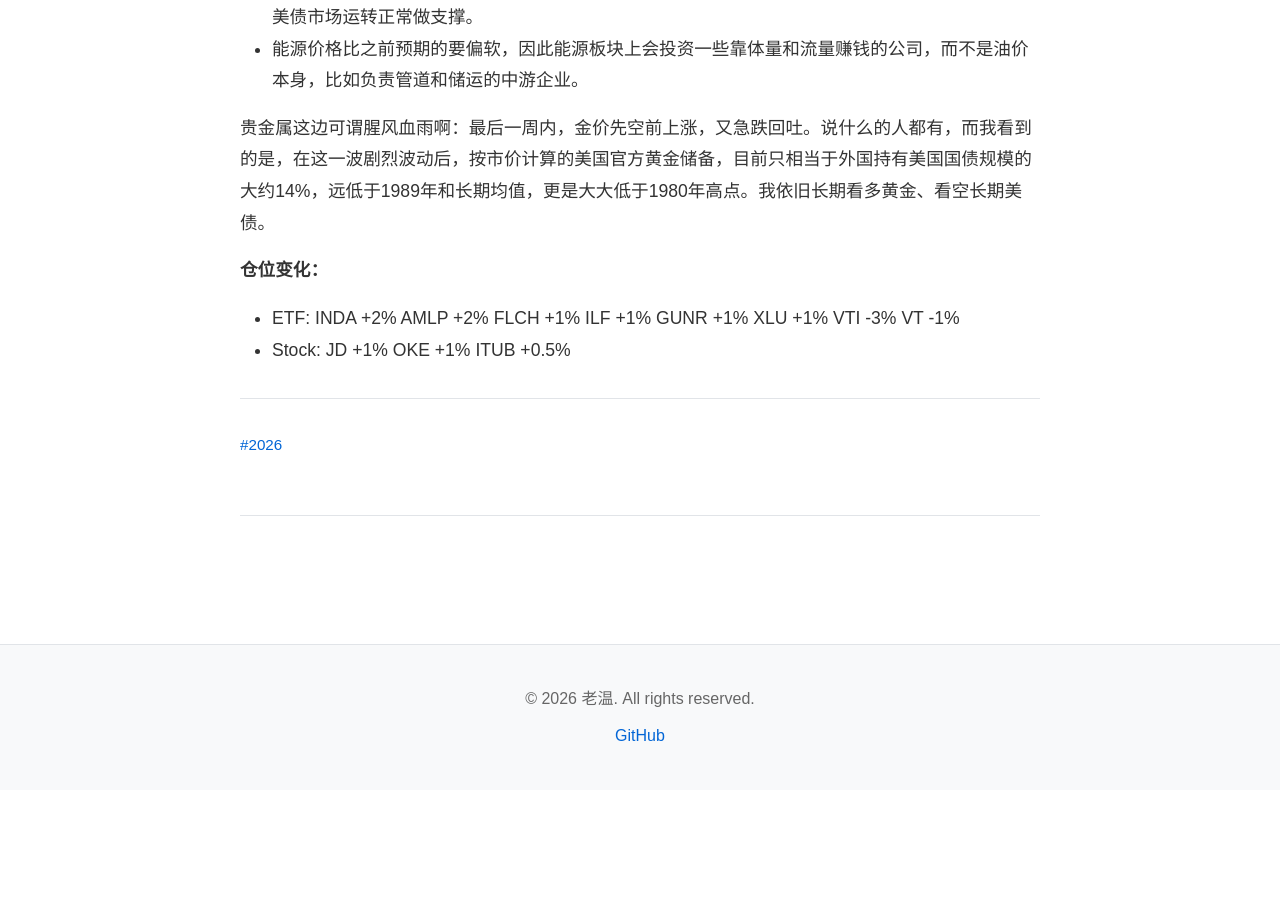
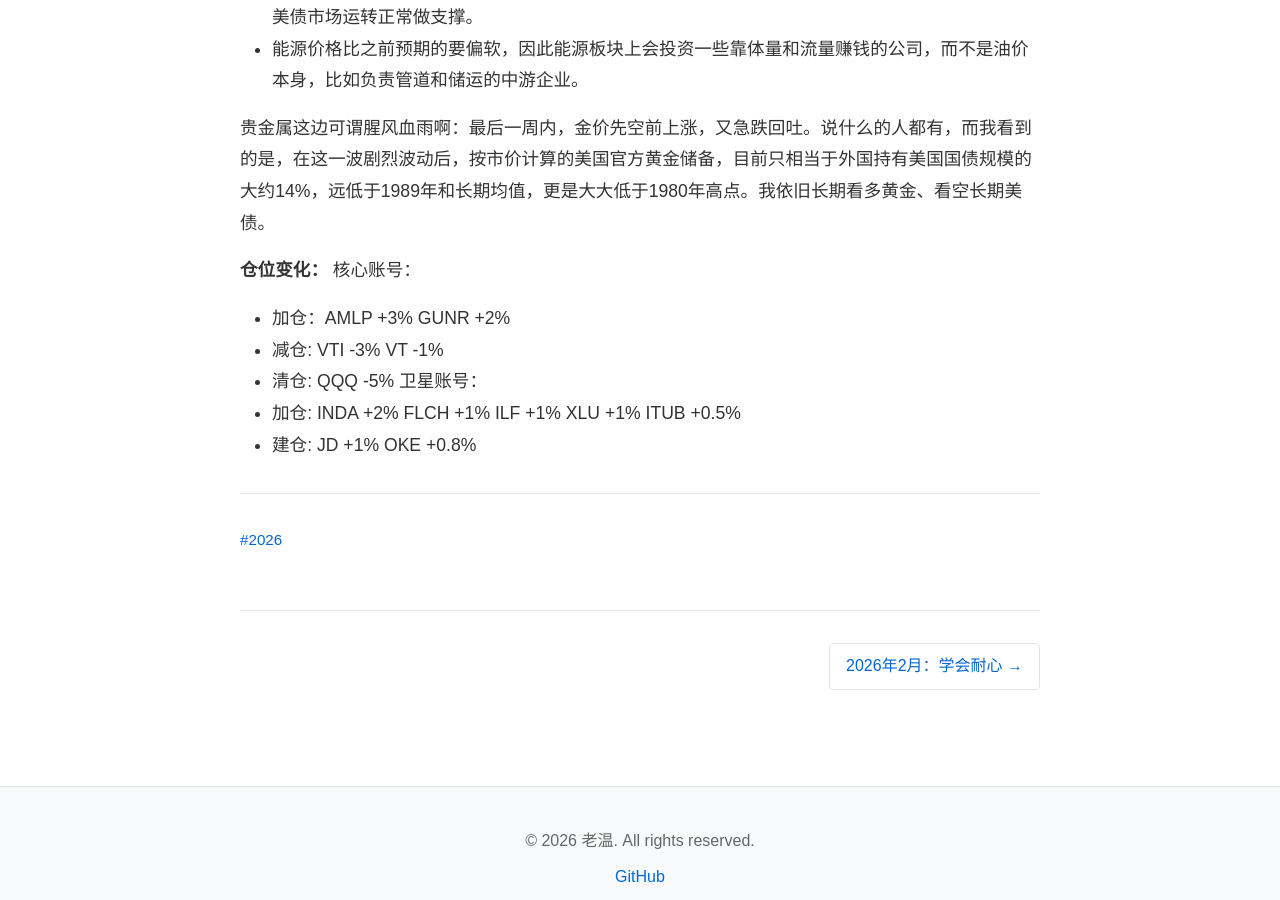
Before and after one commit to pwen/pwen.github.io, a Jekyll site: the page built from _posts/2026-01-31-packing-up-a-chapter-of-my-life.md, in a window 1280 px wide and 900 px high, scrolled down 4947 px. Built offline with Jekyll 4.4.1, drawn with Linux system fonts in a browser that asks for light colours; before the commit the page ends 5737 px from its top, so only the background shows below that.

Commit message:
new post

```diff
--- a/_posts/2026-01-31-packing-up-a-chapter-of-my-life.md
+++ b/_posts/2026-01-31-packing-up-a-chapter-of-my-life.md
@@ -116,5 +116,10 @@ excerpt: |
 贵金属这边可谓腥风血雨啊：最后一周内，金价先空前上涨，又急跌回吐。说什么的人都有，而我看到的是，在这一波剧烈波动后，按市价计算的美国官方黄金储备，目前只相当于外国持有美国国债规模的大约14%，远低于1989年和长期均值，更是大大低于1980年高点。我依旧长期看多黄金、看空长期美债。
 
 **仓位变化：**
-- ETF: INDA +2% AMLP +2% FLCH +1% ILF +1% GUNR +1% XLU +1% VTI -3% VT -1%
-- Stock: JD +1% OKE +1% ITUB +0.5%
+核心账号：
+- 加仓：AMLP +3% GUNR +2%
+- 减仓: VTI -3% VT -1%
+- 清仓: QQQ -5%
+卫星账号：
+- 加仓: INDA +2% FLCH +1% ILF +1% XLU +1% ITUB +0.5%
+- 建仓: JD +1% OKE +0.8%
```
Also changed, not shown: _posts/2026-02-28-learning-to-be-patient.md (added, +31 -0 lines).
